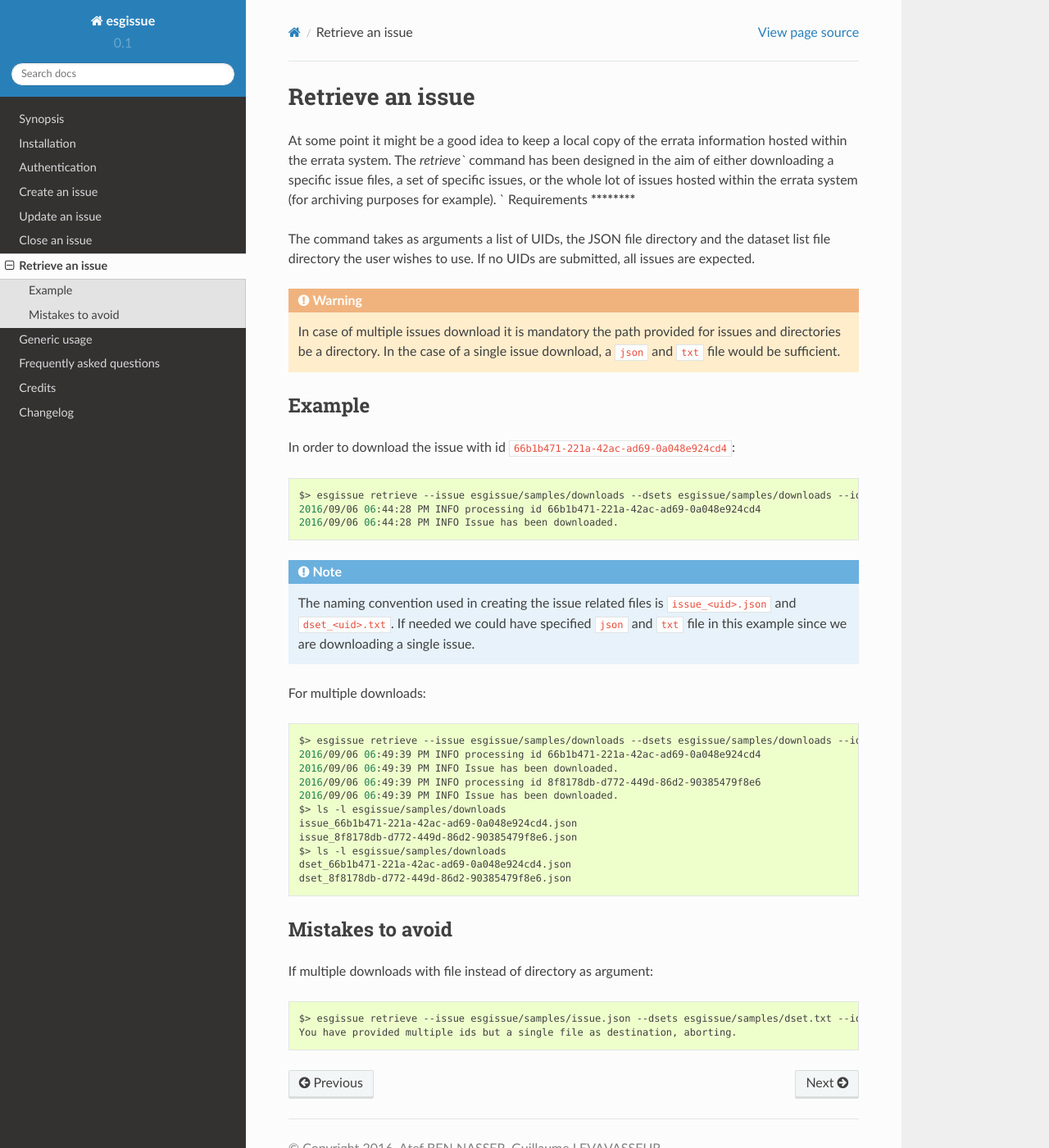
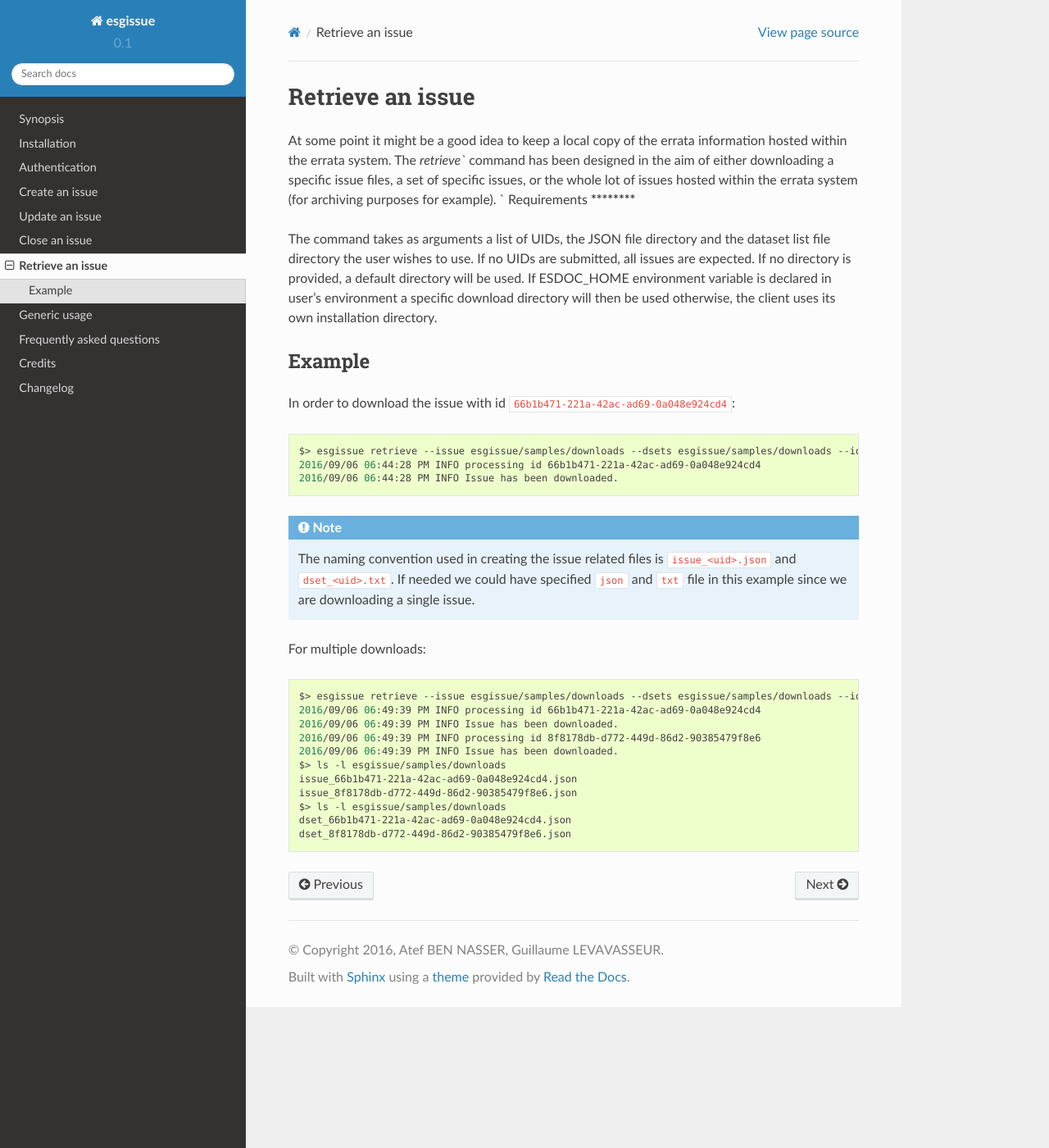
Before and after one commit to ES-DOC/esdoc-errata-client, a Sphinx documentation site: the page built from docs/retrieve.rst, in a window 1280 px wide and 1400 px high. Shown: the whole window at 82% size. Built offline with Sphinx 7.4.7 and the Read the Docs theme 2.0.0, drawn with Linux system fonts in a browser that asks for light colours.

```diff
--- a/docs/retrieve.rst
+++ b/docs/retrieve.rst
@@ -12,10 +12,9 @@ Requirements
 
 The command takes as arguments a list of UIDs, the JSON file directory and the dataset list file directory the user wishes to use.
 If no UIDs are submitted, all issues are expected.
-
-.. warning::
-    In case of multiple issues download it is mandatory the path provided for issues and directories be a directory.
-    In the case of a single issue download, a ``json`` and ``txt`` file would be sufficient.
+If no directory is provided, a default directory will be used.
+If ESDOC_HOME environment variable is declared in user's environment a specific download directory will then be used otherwise,
+the client uses its own installation directory.
 
 Example
 *******
@@ -48,13 +47,3 @@ For multiple downloads:
     $> ls -l esgissue/samples/downloads
     dset_66b1b471-221a-42ac-ad69-0a048e924cd4.json
     dset_8f8178db-d772-449d-86d2-90385479f8e6.json
-
-Mistakes to avoid
-*****************
-
-If multiple downloads with file instead of directory as argument:
-
-.. code-block:: bash
-
-    $> esgissue retrieve --issue esgissue/samples/issue.json --dsets esgissue/samples/dset.txt --id 66b1b471-221a-42ac-ad69-0a048e924cd4 8f8178db-d772-449d-86d2-90385479f8e6
-    You have provided multiple ids but a single file as destination, aborting.
```
Also changed, not shown: 3 other files.
